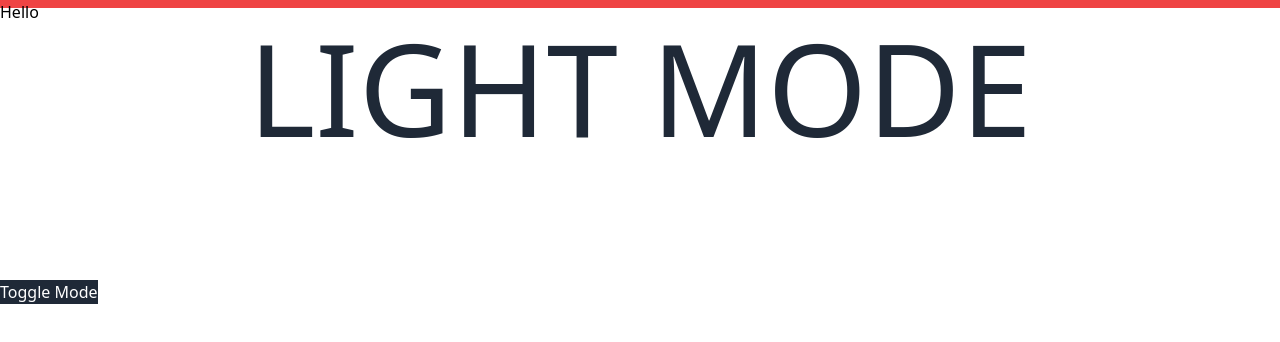
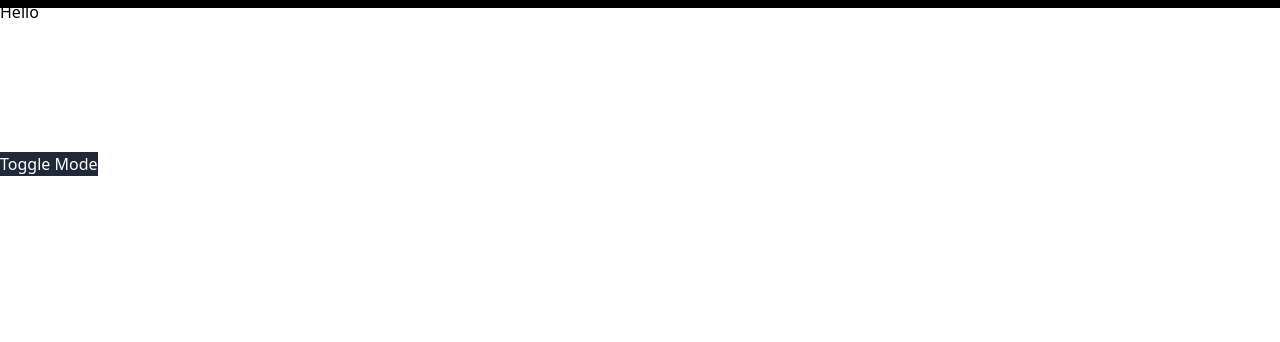
Before and after one commit to Chrissiku/christian-siku, a Next.js app: page / in a window 1280 px wide. Shown: the top 342 px of the page. Built offline with nearby package versions, Linux system fonts and the light colour scheme.

Commit message:
Update Theme and setup theme button

```diff
--- a/src/pages/_app.tsx
+++ b/src/pages/_app.tsx
@@ -20,7 +20,7 @@ const MyApp: AppType = ({ Component, pageProps }) => {
             <link rel="icon" href="/favicon.ico" />
           </Head>
           <ThemeProvider attribute="class">
-            <motion.div className="w-full mx-auto bg-red-500 fixed top-0 left-0 right-0 h-2 origin-[0]" style={{ scaleX }}>
+            <motion.div className="w-full mx-auto bg-black dark:bg-white fixed top-0 left-0 right-0 h-2 origin-[0]" style={{ scaleX }}>
               <Component {...pageProps} />
             </motion.div>
           </ThemeProvider>
--- a/src/pages/index.tsx
+++ b/src/pages/index.tsx
@@ -1,19 +1,25 @@
+import { useTheme } from "next-themes";
 import ThemeButton from "@/components/ThemeButton";
 
 export default function Home() {
+  const { systemTheme, theme, setTheme } = useTheme();
+  const currentTheme = theme === "system" ? systemTheme : theme;
   return (
     <>
       <h1>Hello</h1>
+      {theme === "light" ? (
         <h2
           className={` text-4xl sm:text-6xl md:text-9xl text-center text-gray-800`}
         >
           LIGHT MODE
         </h2>
+      ) : (
         <h2
           className={` text-4xl sm:text-6xl md:text-9xl text-center text-white `}
         >
           DARK MODE
         </h2>
+      )}
       <ThemeButton />
     </>
   );
```
Lines whose indentation alone changed are shown as unchanged.
